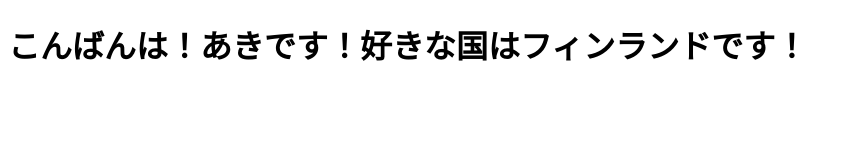
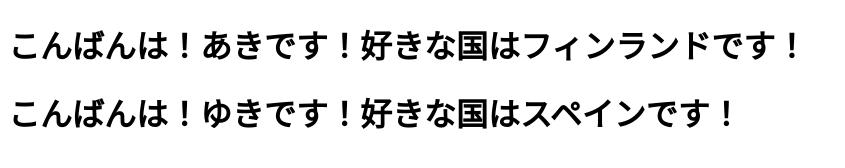
Before and after one commit to Aki-Miyazaki/koza_yoru, a plain HTML site: page index.html in a window 1280 px wide. Shown: the whole page, without its empty margins (0-845 px from the left). Drawn offline with Linux system fonts and the light colour scheme.

Commit message:
すきな国

```diff
--- a/index.html
+++ b/index.html
@@ -14,6 +14,7 @@
 
     <h1>こんばんは！あきです！好きな国はフィンランドです！</h1>
     <!-- この下に書いてく -->
+    <h1>こんばんは！ゆきです！好きな国はスペインです！</h1>
 
 </body>
 </html>
```
